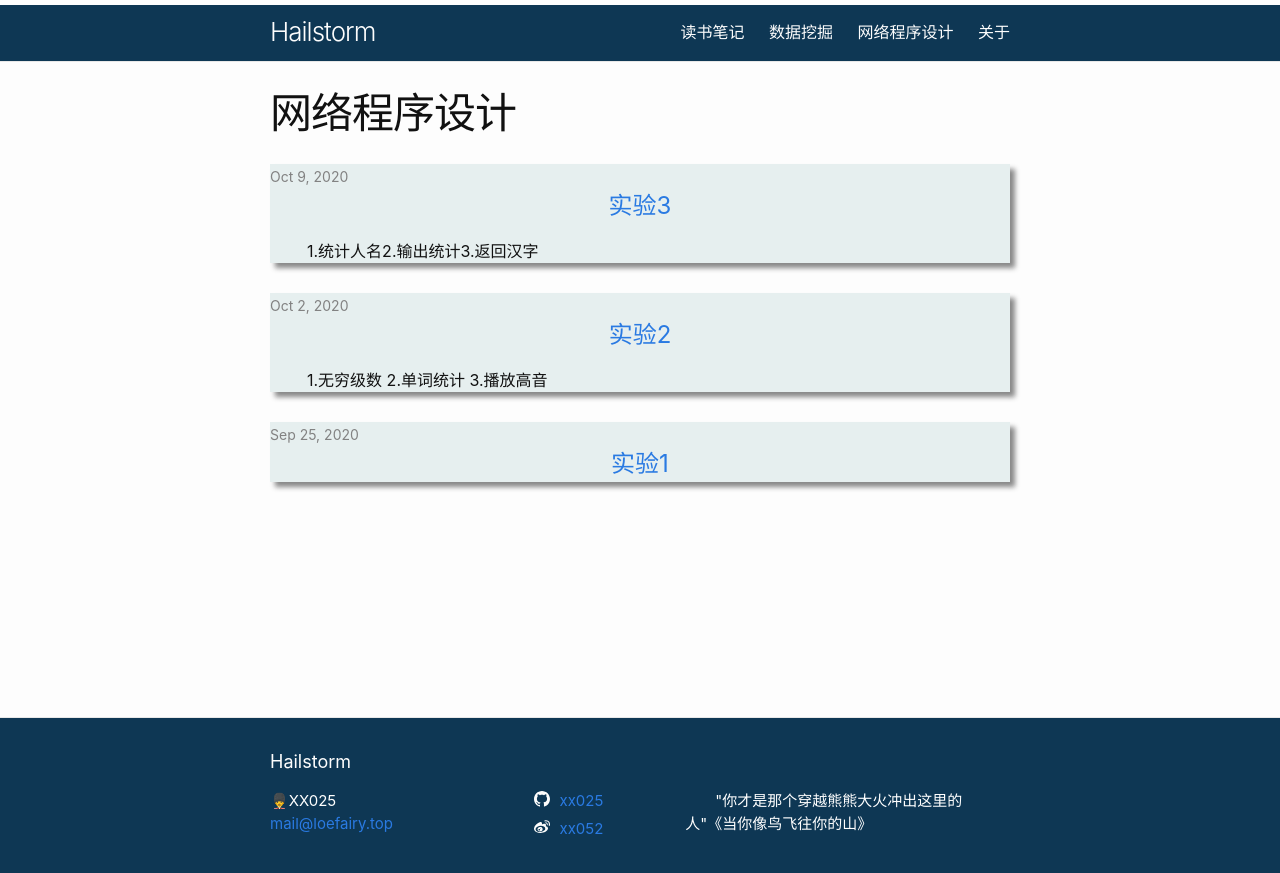
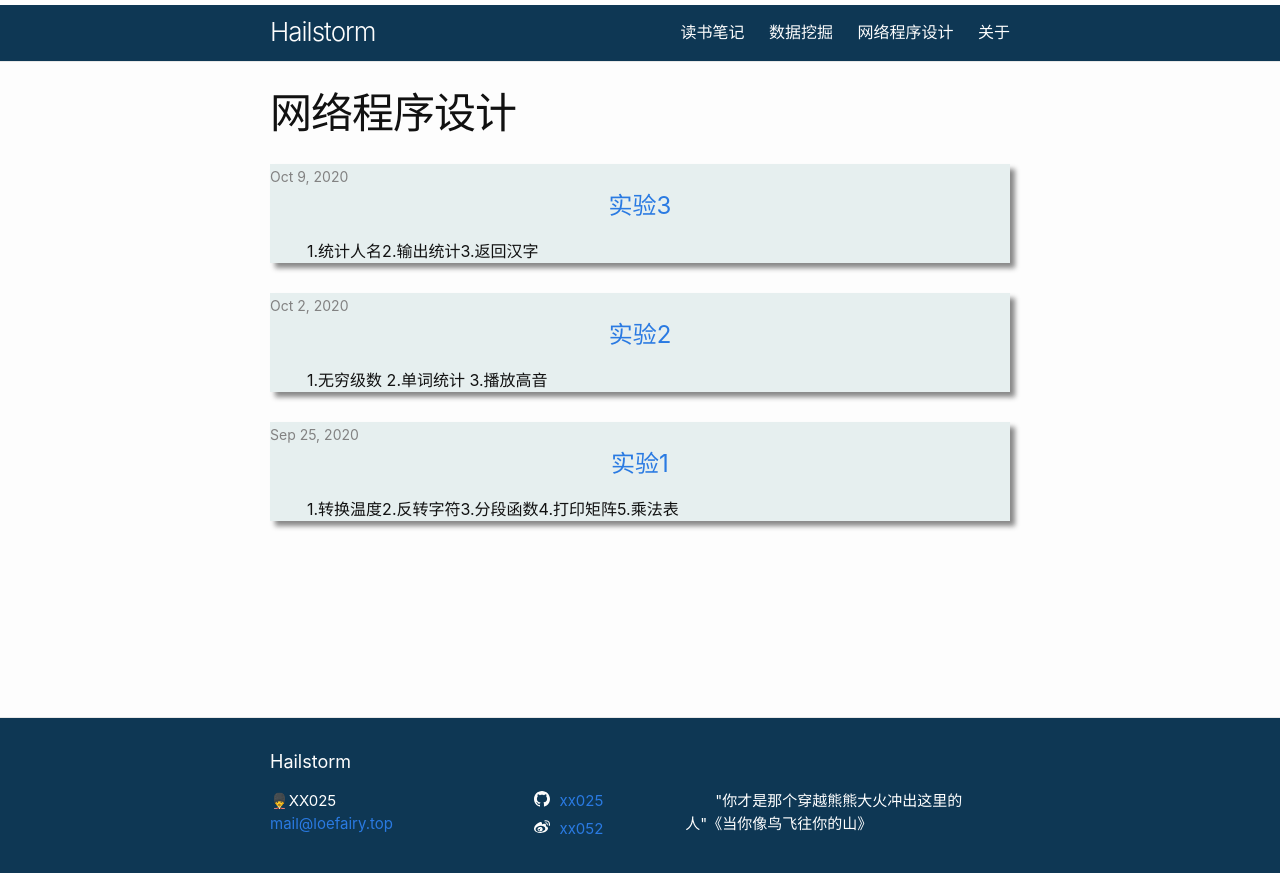
Before and after one commit to xx025/xx025.github.com, a Jekyll site: the page built from pages/a03wlcxsj.html, in a window 1280 px wide. Shown: the top 873 px of the page. Built offline with Jekyll 4.4.1, drawn with Linux system fonts in a browser that asks for light colours.

Commit message:
Update 2020-09-25-网络程序设计-实验1.md

```diff
--- a/_posts/2020-09-25-网络程序设计-实验1.md
+++ b/_posts/2020-09-25-网络程序设计-实验1.md
@@ -2,7 +2,7 @@
 permalink: /wlcxsj_1/
 excerpt_separator: <!--more-->
 ---
-
+1.转换温度2.反转字符3.分段函数4.打印矩阵5.乘法表
 <!--more-->
 
 
```
